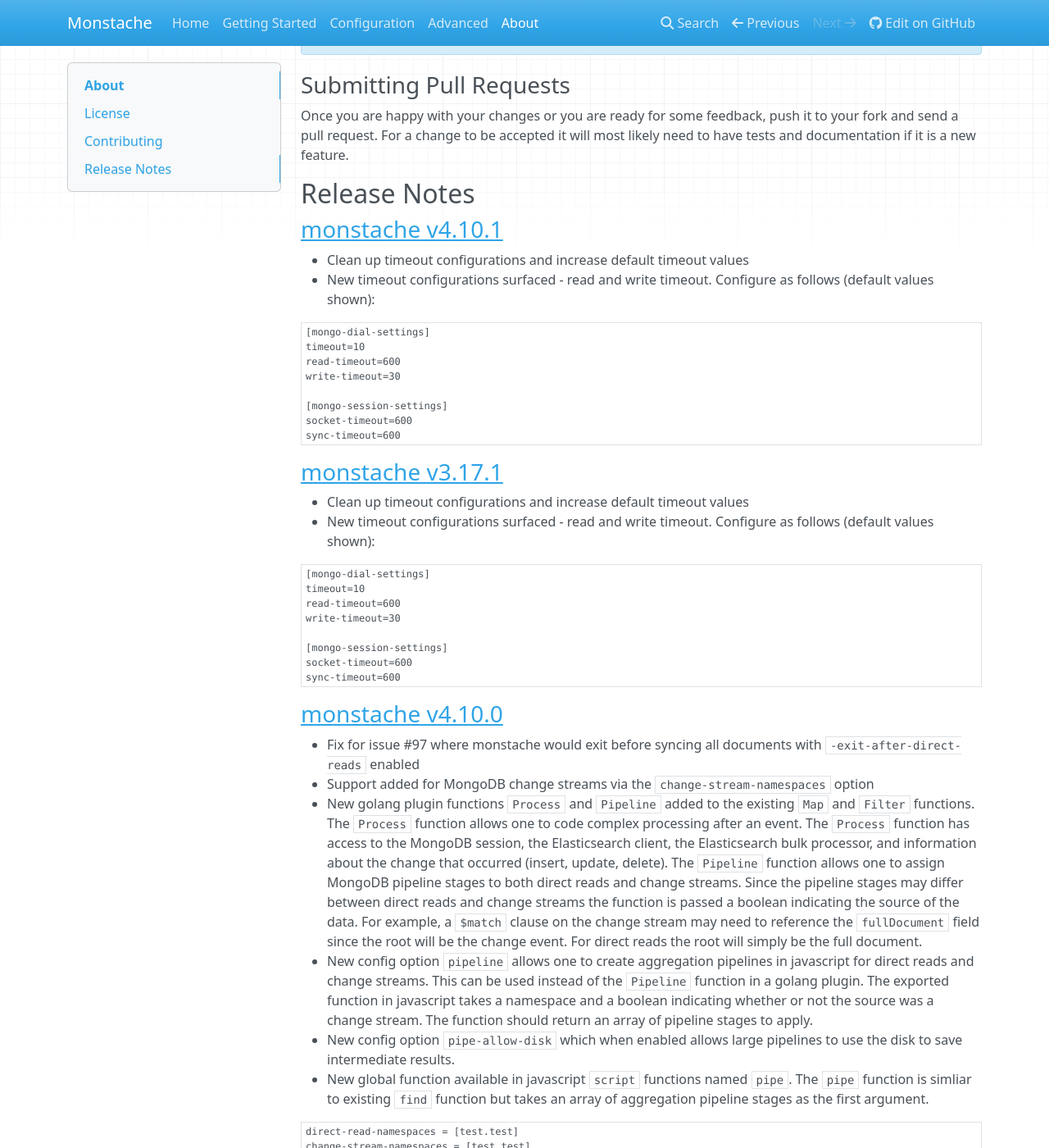
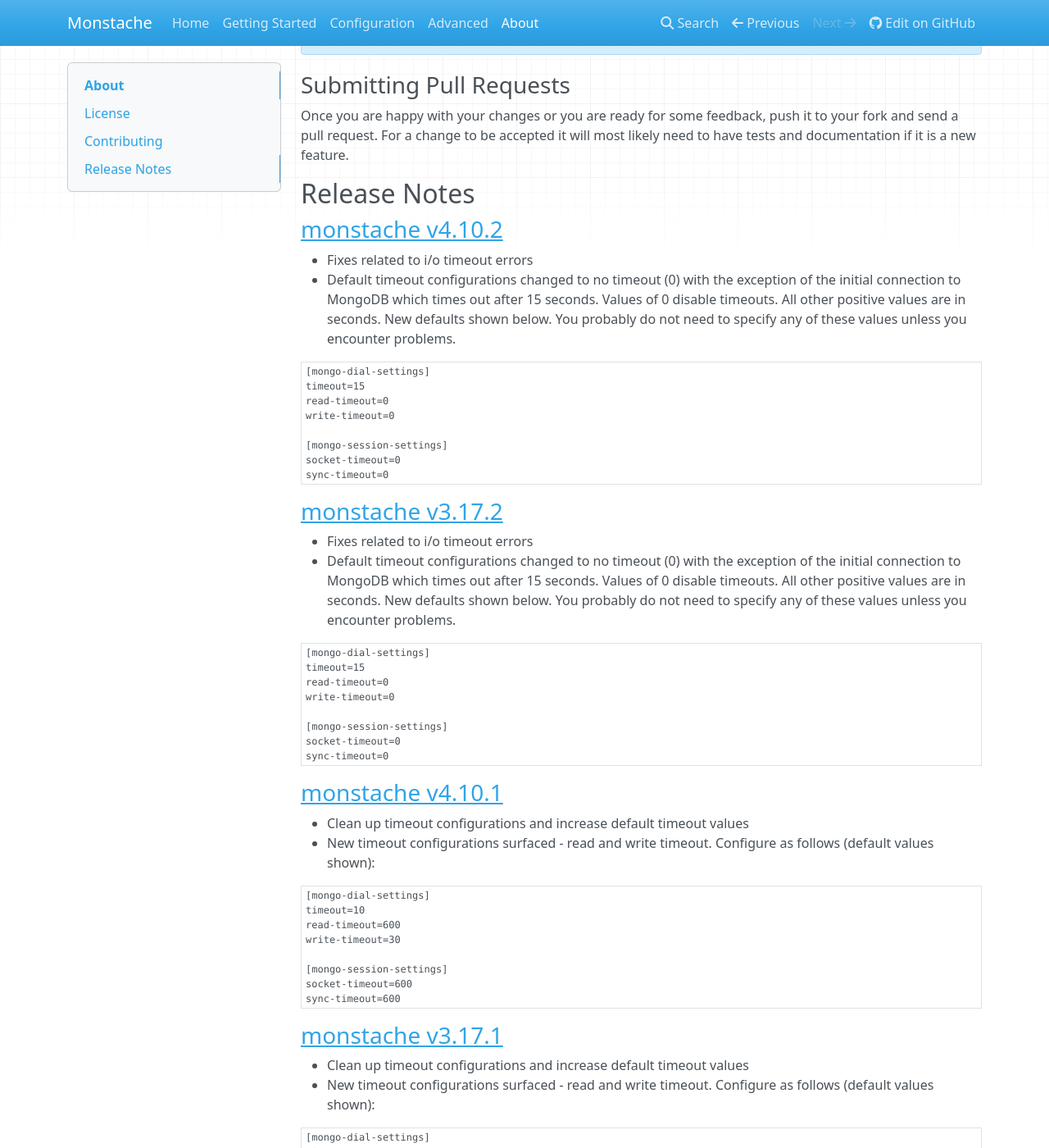
Before and after one commit to rwynn/monstache-site, an MkDocs documentation site: the page built from src/about.md, in a window 1280 px wide and 1400 px high, scrolled down 1628 px. Shown: the whole window at 82% size. Built offline with MkDocs 1.6.1, drawn with Linux system fonts in a browser that asks for light colours; nearby versions of some CDN libraries; a style sheet for code colours, icons or effects is not loaded.

Commit message:
update docs

````diff
--- a/docs/advanced/index.html
+++ b/docs/advanced/index.html
@@ -1046,9 +1046,9 @@
 </code></pre>
 
 <p>You can pull and run release images with</p>
-<pre><code>docker run rwynn/monstache:4.10.1 -v
+<pre><code>docker run rwynn/monstache:4.10.2 -v
 
-docker run rwynn/monstache:3.17.1 -v
+docker run rwynn/monstache:3.17.2 -v
 </code></pre>
 
 <p>For example, to run monstache via Docker with a golang plugin that resides at <code>~/plugin/plugin.so</code> on the host you can use a bind mount</p>
--- a/docs/index.html
+++ b/docs/index.html
@@ -257,5 +257,5 @@
 
 <!--
 MkDocs version : 1.0.4
-Build Date UTC : 2018-09-13 15:19:48
+Build Date UTC : 2018-09-18 03:46:15
 -->
--- a/docs/start/index.html
+++ b/docs/start/index.html
@@ -117,7 +117,7 @@
 <p>Unzip the download and adjust your PATH variable to include the path to the folder for your platform.</p>
 <p>Let's make sure Monstache is set up as expected. You should see a similar version number in your terminal:</p>
 <pre><code class="sh">monstache -v
-# 4.10.1
+# 4.10.2
 </code></pre>
 
 <p>The version number should start with 3.x if you are using Elasticsearch prior to version 6.</p>
--- a/src/about.md
+++ b/src/about.md
@@ -87,6 +87,38 @@
 most likely need to have tests and documentation if it is a new feature.
 
 ## Release Notes
+
+### [monstache v4.10.2](https://github.com/rwynn/monstache/releases/tag/v4.10.2)
+
+* Fixes related to i/o timeout errors
+* Default timeout configurations changed to no timeout (0) with the exception of the initial connection to MongoDB which times out after 15 seconds.  Values of 0 disable timeouts.  All other positive values are in seconds.  New defaults shown below.  You probably do not need to specify any of these values unless you encounter problems.
+
+```
+[mongo-dial-settings]
+timeout=15
+read-timeout=0
+write-timeout=0
+
+[mongo-session-settings]
+socket-timeout=0
+sync-timeout=0
+```
+
+### [monstache v3.17.2](https://github.com/rwynn/monstache/releases/tag/v3.17.2)
+
+* Fixes related to i/o timeout errors
+* Default timeout configurations changed to no timeout (0) with the exception of the initial connection to MongoDB which times out after 15 seconds.  Values of 0 disable timeouts.  All other positive values are in seconds.  New defaults shown below.  You probably do not need to specify any of these values unless you encounter problems.
+
+```
+[mongo-dial-settings]
+timeout=15
+read-timeout=0
+write-timeout=0
+
+[mongo-session-settings]
+socket-timeout=0
+sync-timeout=0
+```
 
 ### [monstache v4.10.1](https://github.com/rwynn/monstache/releases/tag/v4.10.1)
 
````
Also changed, not shown: docs/about/index.html (+30 -0 lines), docs/config/index.html (+7 -7 lines), docs/sitemap.xml (+5 -5 lines), src/advanced.md (+2 -2 lines), src/config.md (+7 -7 lines), src/start.md (+1 -1 lines), docs/search/search_index.json, 1 other file.
